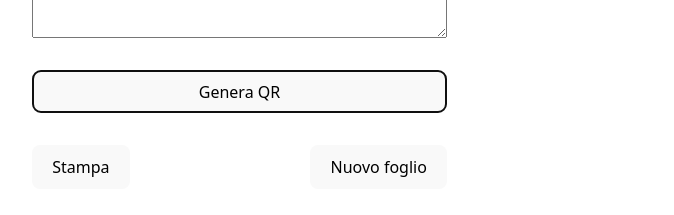
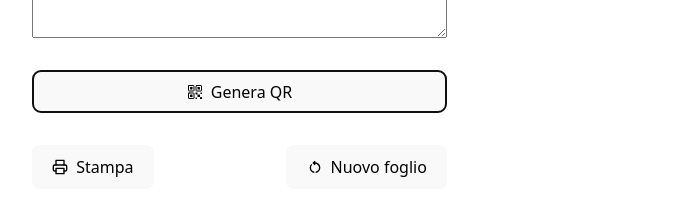
Before and after one commit to confett0/qrcode-generator, a React (Vite) app: page / in a window 1280 px wide. Both pictures are taken after typing "Sample" into the empty fields and a click on the button "Genera QR". Shown: the part 455-670 px from the top of the page, without its empty margins (0-674 px from the left). Built offline with nearby package versions, Linux system fonts and the light colour scheme.

Commit message:
Add button icons

```diff
--- a/package.json
+++ b/package.json
@@ -12,7 +12,8 @@
   "dependencies": {
     "qrcode.react": "^4.2.0",
     "react": "^19.2.0",
-    "react-dom": "^19.2.0"
+    "react-dom": "^19.2.0",
+    "react-icons": "^5.5.0"
   },
   "devDependencies": {
     "@eslint/js": "^9.39.1",
--- a/src/App.css
+++ b/src/App.css
@@ -23,9 +23,16 @@ textarea {
   min-height: 15rem;
 }
 
+
+button {
+    justify-content: center;
+    gap: 0.5rem;
+    display: flex;
+    align-items: center;
+}
+
 .control-button-container {
   display: flex;
-  gap: 2rem;
   justify-content: space-between;
   margin-top: 2rem;
 }
--- a/src/components/ControlButtons.jsx
+++ b/src/components/ControlButtons.jsx
@@ -1,13 +1,20 @@
-export default function ControlButtons({resetAll}) {
+import { FiPrinter } from "react-icons/fi"
+import { MdOutlineRestartAlt } from "react-icons/md"
+
+export default function ControlButtons({ resetAll }) {
 
     const handlePrint = () => window.print()
 
     return (
         <div className="control-button-container">
             <button className="print-button" onClick={handlePrint}>
+                <FiPrinter aria-hidden />
                 Stampa
             </button>
-            <button className="reset-button" onClick={resetAll}>Nuovo foglio</button>
+            <button className="reset-button" onClick={resetAll}>
+                <MdOutlineRestartAlt aria-hidden />
+                Nuovo foglio
+            </button>
         </div>
     )
 }
--- a/src/components/Form.jsx
+++ b/src/components/Form.jsx
@@ -1,8 +1,13 @@
+import { IoQrCodeOutline } from "react-icons/io5";
+
 export default function Form({ input, setInput, generateQR }) {
     return (
         <form onSubmit={generateQR}>
-            <textarea name="input" placeholder="Inserisci un codice per riga" value={input} onChange={(e) => setInput(e.target.value)}></textarea>
-            <button type="submit">Genera QR</button>
+            <textarea name="input" placeholder="O1-SSB-1-1-0-0" value={input} onChange={(e) => setInput(e.target.value)}></textarea>
+            <button type="submit">
+                <IoQrCodeOutline aria-hidden />
+                Genera QR
+            </button>
         </form>
     )
 }
```
Also changed, not shown: 1 other file (tests, documents, lock files or other folders).
